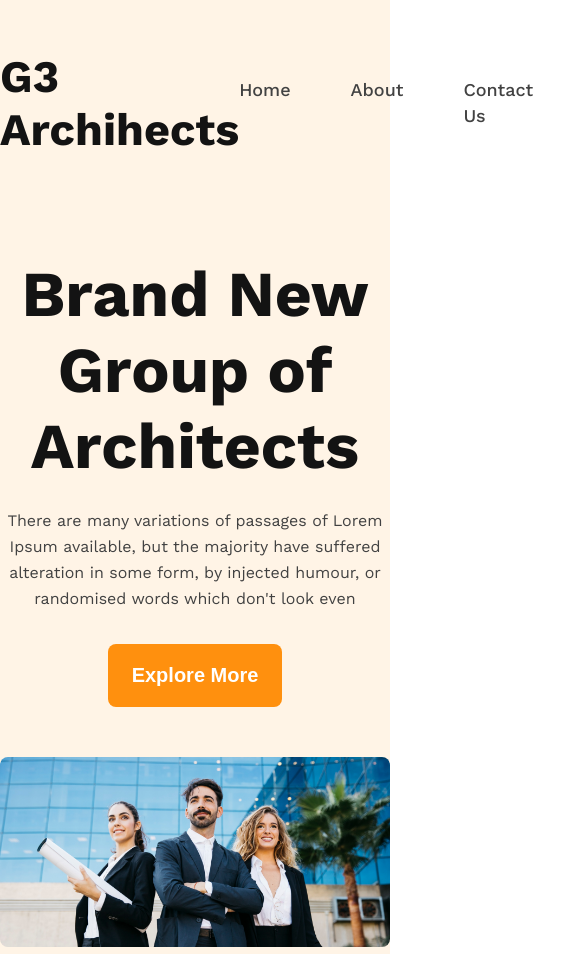
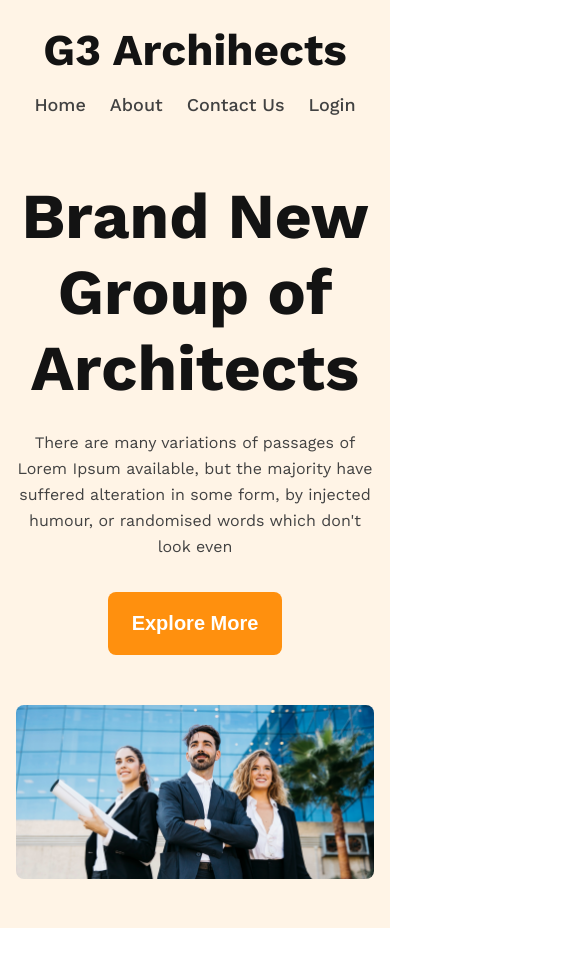
Before and after one commit to pollobs/G3-Architects, a plain HTML site: page index.html in a window 390 px wide. Shown: the top 954 px of the page, 585 px wide, since content can reach past the window. After the commit the page ends 928 px from the top, so only its background shows below. Drawn offline with nearby package versions, Linux system fonts and the light colour scheme.

Commit message:
Header Section Responsive Doone

```diff
--- a/styles/styles.css
+++ b/styles/styles.css
@@ -36,12 +36,12 @@
 /* Font Sizes */
 
 h1{
-    font-size: 64px;
+    font-size: 4rem;
     font-weight: 700;
 }
 
 .body-16-px{
-    font-size: 16px;
+    font-size: 1rem;
     font-weight: 400;
     line-height: 26px;
 }
@@ -80,7 +80,7 @@ h1{
 /* Navbar */
 
 .logo{
-    font-size: 45px;
+    font-size: 2.75rem;
     font-weight: 700;
 }
 
@@ -131,3 +131,30 @@ h1{
     height: auto;
     border-radius: 8px;
 }
+
+/* Media Queries */
+
+
+@media screen and (max-width: 576px) {
+
+
+    .container{
+        padding: 0 16px;
+    }
+
+    .navbar{
+        padding: 24px 0 0 0;
+        flex-direction: column;
+    }
+
+    .nav-list{
+        flex-wrap: wrap;
+        gap: 24px;
+        margin-top: 16px;
+    }
+
+    .hero{
+    padding: 60px 0 45px 0;
+}
+
+ }
```
